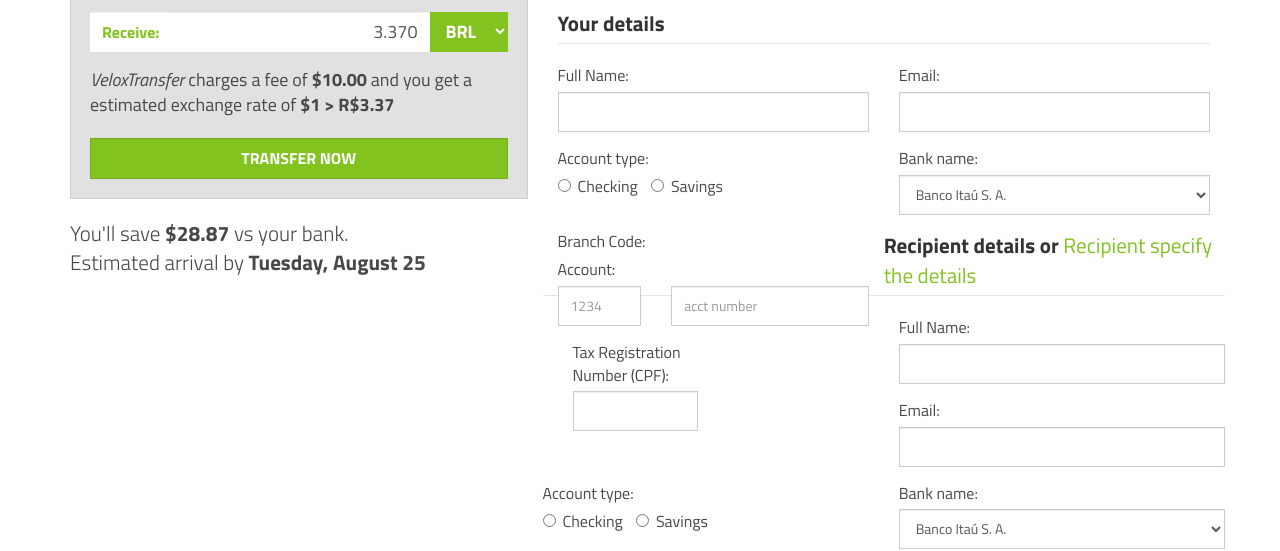
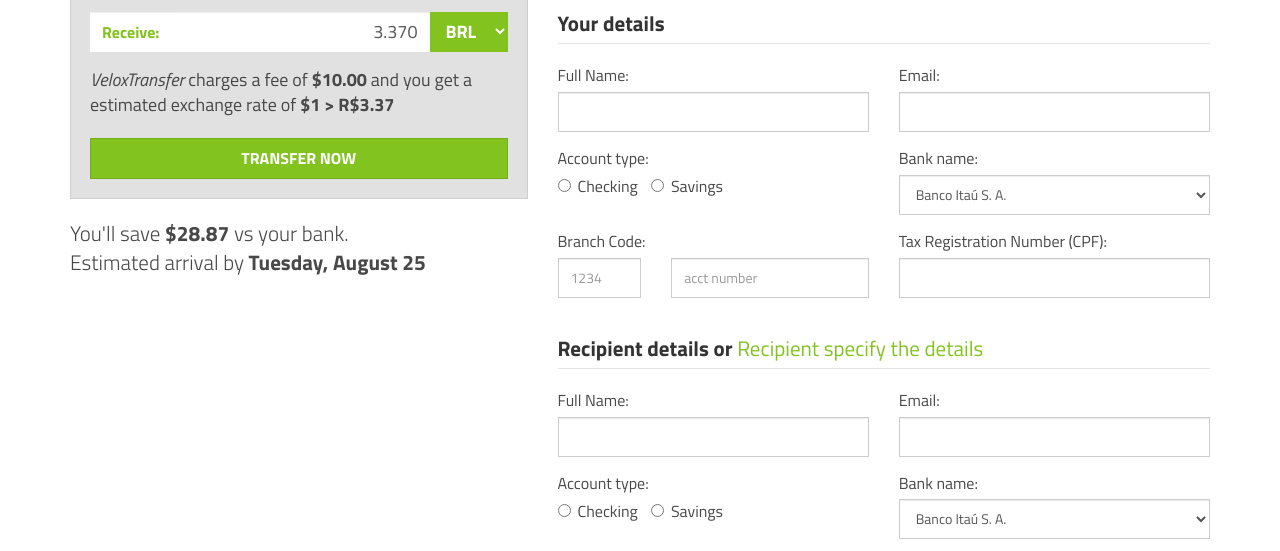
Before and after one commit to veloxtransfer/veloxtransfer.github.io, a plain HTML site: page send-money.html in a window 1280 px wide. Shown: the part 223-774 px from the top of the page. Drawn offline with Linux system fonts and the light colour scheme.

Commit message:
Update send-money.html

```diff
--- a/send-money.html
+++ b/send-money.html
@@ -227,8 +227,6 @@
                                         <!-- .form-group -->
                                         <div class="form-group">
                                             <label for="">Branch Code:</label>
-                                            <div class="form-group">
-                                            <label for="">Account:</label>
 
                                             <!-- .row -->
                                             <div class="row">
```
